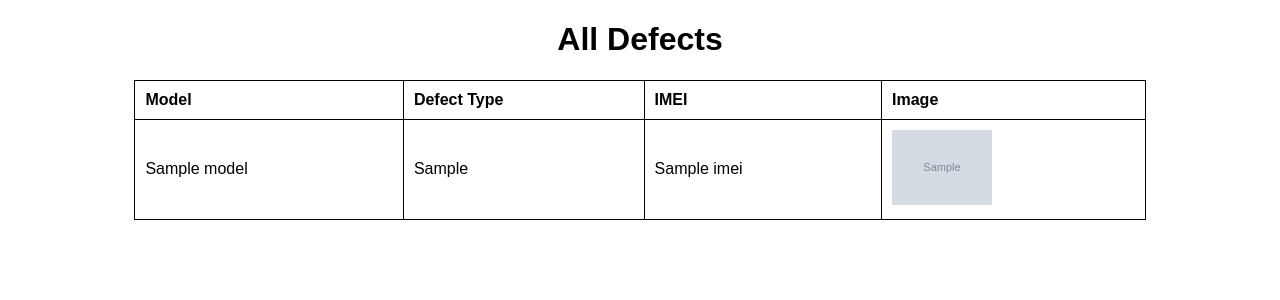
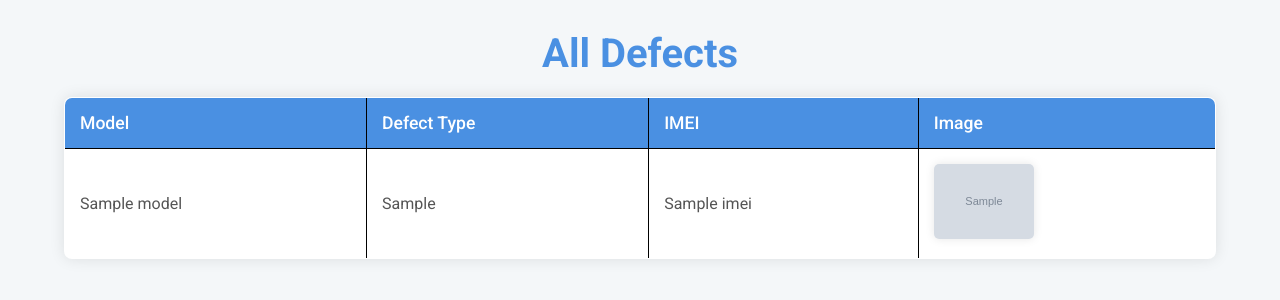
Before and after one commit to farhan92cr/defect-tracking-application, a Flask app: page /all_defects in a window 1280 px wide. Shown: the top 300 px of the page. Run offline with Flask 3, Linux system fonts and the light colour scheme; the visitor is signed in with stand-in values (Sample User, id 1); grey boxes marked "Sample" are stand-in pictures; a database or web service that is not in the repository returns one stand-in record (values such as "Sample title").

Commit message:
Edit show all defect page

```diff
--- a/templates/all_defects.html
+++ b/templates/all_defects.html
@@ -1,10 +1,85 @@
 <!DOCTYPE html>
-<html>
+<html lang="en">
+
 <head>
+    <meta charset="UTF-8">
+    <meta name="viewport" content="width=device-width, initial-scale=1.0">
     <title>All Defects</title>
+    <link href="https://fonts.googleapis.com/css2?family=Roboto:wght@400;500;700&display=swap" rel="stylesheet">
     <link rel="stylesheet" href="{{ url_for('static', filename='styles.css') }}">
+    <style>
+        body {
+            font-family: 'Roboto', sans-serif;
+            background-color: #f4f7f9;
+            margin: 0;
+            padding: 0;
+            color: #333;
+        }
+
+        .container {
+            width: 90%;
+            margin: 30px auto;
+        }
+
+        h1 {
+            text-align: center;
+            color: #4a90e2;
+            font-size: 2.5em;
+            margin-bottom: 20px;
+        }
+
+        table {
+            width: 100%;
+            border-collapse: collapse;
+            background-color: #ffffff;
+            box-shadow: 0px 0px 15px rgba(0, 0, 0, 0.1);
+            border-radius: 8px;
+            overflow: hidden;
+        }
+
+        th, td {
+            padding: 15px;
+            text-align: left;
+        }
+
+        thead {
+            background-color: #4a90e2;
+            color: white;
+        }
+
+        tbody tr {
+            border-bottom: 1px solid #dddddd;
+        }
+
+        tbody tr:hover {
+            background-color: #f1f1f1;
+        }
+
+        th {
+            font-weight: 500;
+            font-size: 1.1em;
+        }
+
+        td {
+            font-size: 1em;
+            color: #555;
+        }
+
+        img {
+            border-radius: 5px;
+            box-shadow: 0px 0px 10px rgba(0, 0, 0, 0.1);
+        }
+
+        .no-image {
+            color: #999;
+            font-style: italic;
+        }
+    </style>
 </head>
+
 <body>
+
+    <div class="container">
         <h1>All Defects</h1>
         <table>
             <thead>
@@ -25,12 +100,15 @@
                         {% if defect.image %}
                         <img src="{{ url_for('static', filename='images/' ~ defect.image) }}" alt="Defect Image" width="100">
                         {% else %}
-                    No Image
+                        <span class="no-image">No Image</span>
                         {% endif %}
                     </td>
                 </tr>
                 {% endfor %}
             </tbody>
         </table>
+    </div>
+
 </body>
+
 </html>
--- a/templates/dashboard.html
+++ b/templates/dashboard.html
@@ -154,9 +154,9 @@
             <div class="sidebar">
                 <h2>Quick Links</h2>
                 <ul>
-                    <li><a href="#">Add New Data</a></li>
-                    <li><a href="#">View All Data</a></li>
-                    <li><a href="#">Manage Categories</a></li>
+                    <li><a href="{{ url_for('add_defect') }}">Add New Defect</a></li>
+                    <li><a href="{{ url_for('all_defects') }}">View All Defects</a></li>
+                    <li><a href="{{ url_for('search_defect') }}">Search Defects</a></li>
                     <li><a href="#">User Guide</a></li>
                     <li><a href="#">Support</a></li>
                 </ul>
```
Lines whose indentation alone changed are shown as unchanged.
